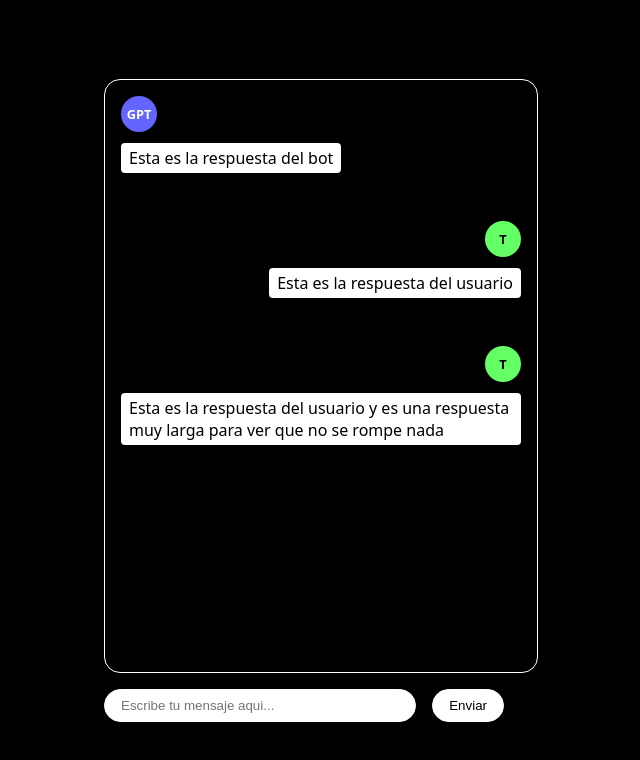
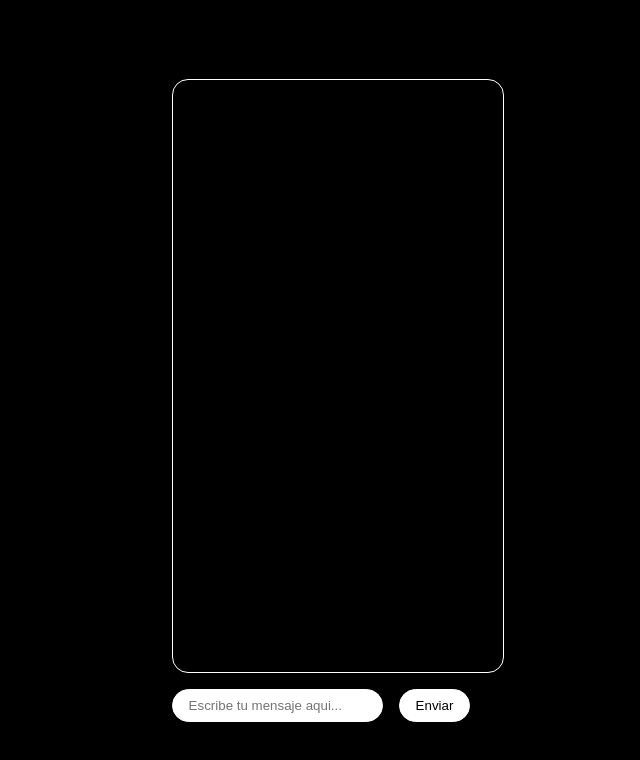
Before and after one commit to jorge-ivan-jimenez-reyes/chatgptlocal, a plain HTML site: page index.html in a window 1280 px wide. Shown: the whole page, without its empty margins (319-959 px from the left). Drawn offline with Linux system fonts and the light colour scheme.

Commit message:
added webworker

```diff
--- a/index.html
+++ b/index.html
@@ -121,7 +121,7 @@
       const $messages = $("ul");
       const $main = $("main");
       const $template = $("#message-template");
-      const SELECTED_MODEL = "gemma-2b-it-q4f32_1-MLC";
+      const SELECTED_MODEL = "stablelm-2-zephyr-1_6b-q4f32_1-MLC-1k";
       const $info = $("small");
 
       let messages = [];
@@ -186,23 +186,7 @@
   </head>
   <body>
     <main>
-      <ul>
-        <li class="message bot">
-          <span>GPT</span>
-          <p>Esta es la respuesta del bot</p>
-        </li>
-        <li class="message user">
-          <span>T</span>
-          <p>Esta es la respuesta del usuario</p>
-        </li>
-        <li class="message user">
-          <span>T</span>
-          <p>
-            Esta es la respuesta del usuario y es una respuesta muy larga para
-            ver que no se rompe nada
-          </p>
-        </li>
-      </ul>
+      <ul></ul>
     </main>
     <form>
       <input placeholder="Escribe tu mensaje aqui..." />
```
Also changed, not shown: worker.js (added).
